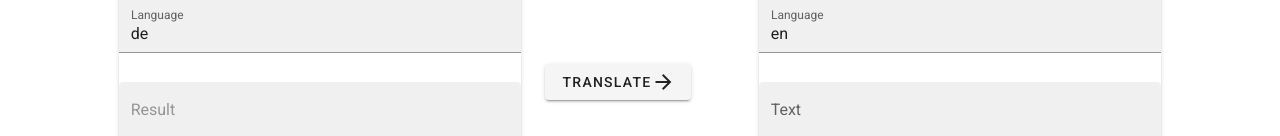
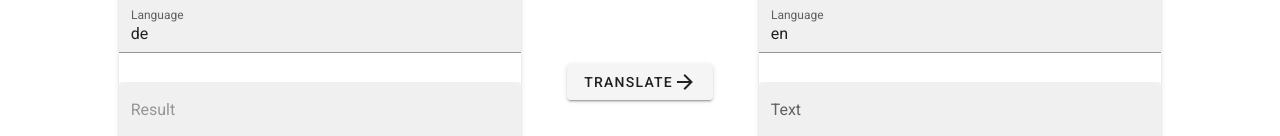
Before and after one commit to school-archive/2021-22-APP-W2-tts-stt, a Vue app: page / in a window 1280 px wide. Shown: the part 204-340 px from the top of the page. Built offline with nearby package versions, Linux system fonts and the light colour scheme.

Commit message:
Center button

```diff
--- a/src/views/WebkitView.vue
+++ b/src/views/WebkitView.vue
@@ -29,7 +29,7 @@
         </v-card>
       </v-col>
 
-      <v-col sm="2">
+      <v-col sm="2" class="d-flex flex-row justify-center">
         <v-btn @click="translateText">
           Translate
           <v-icon>mdi-arrow-right</v-icon>
```
